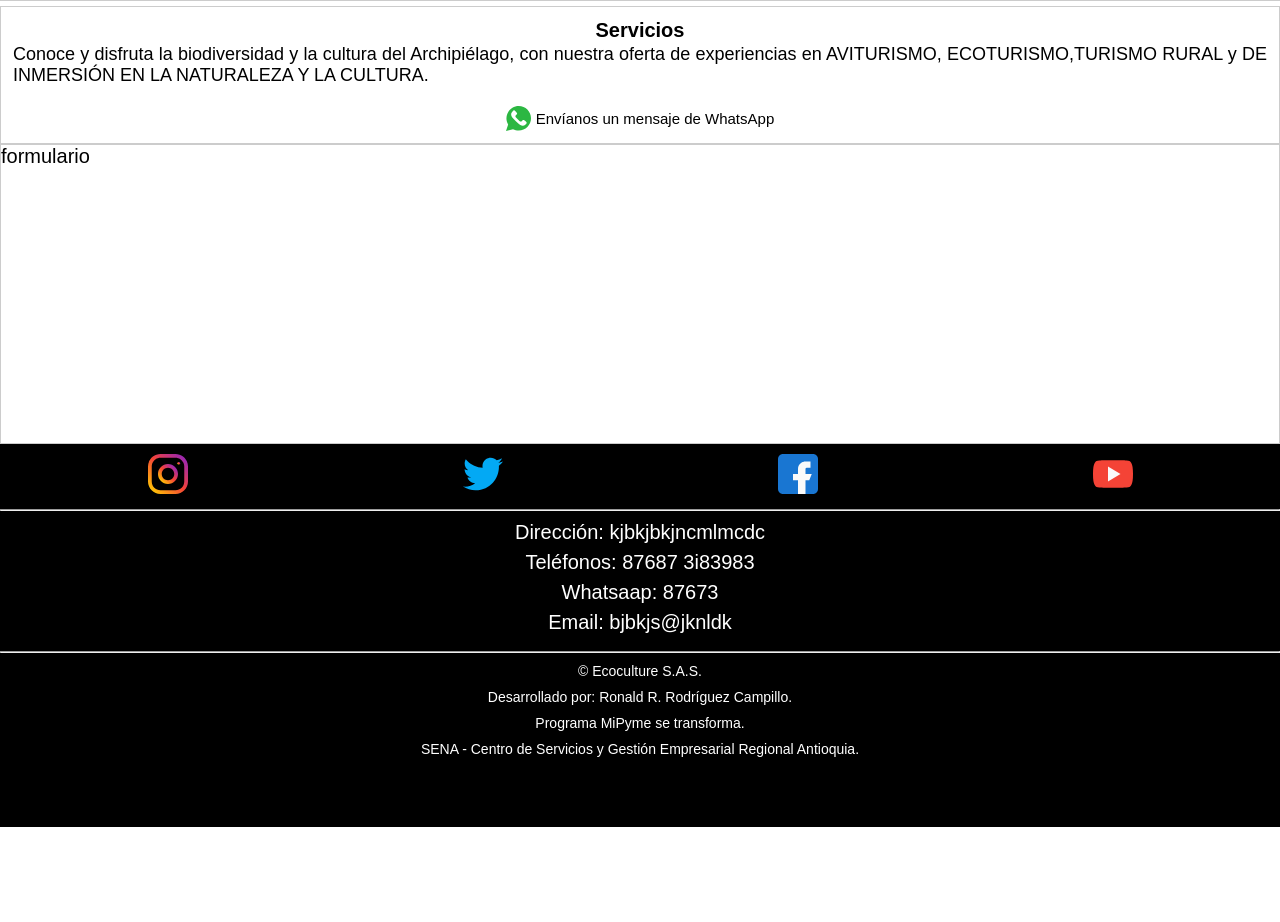
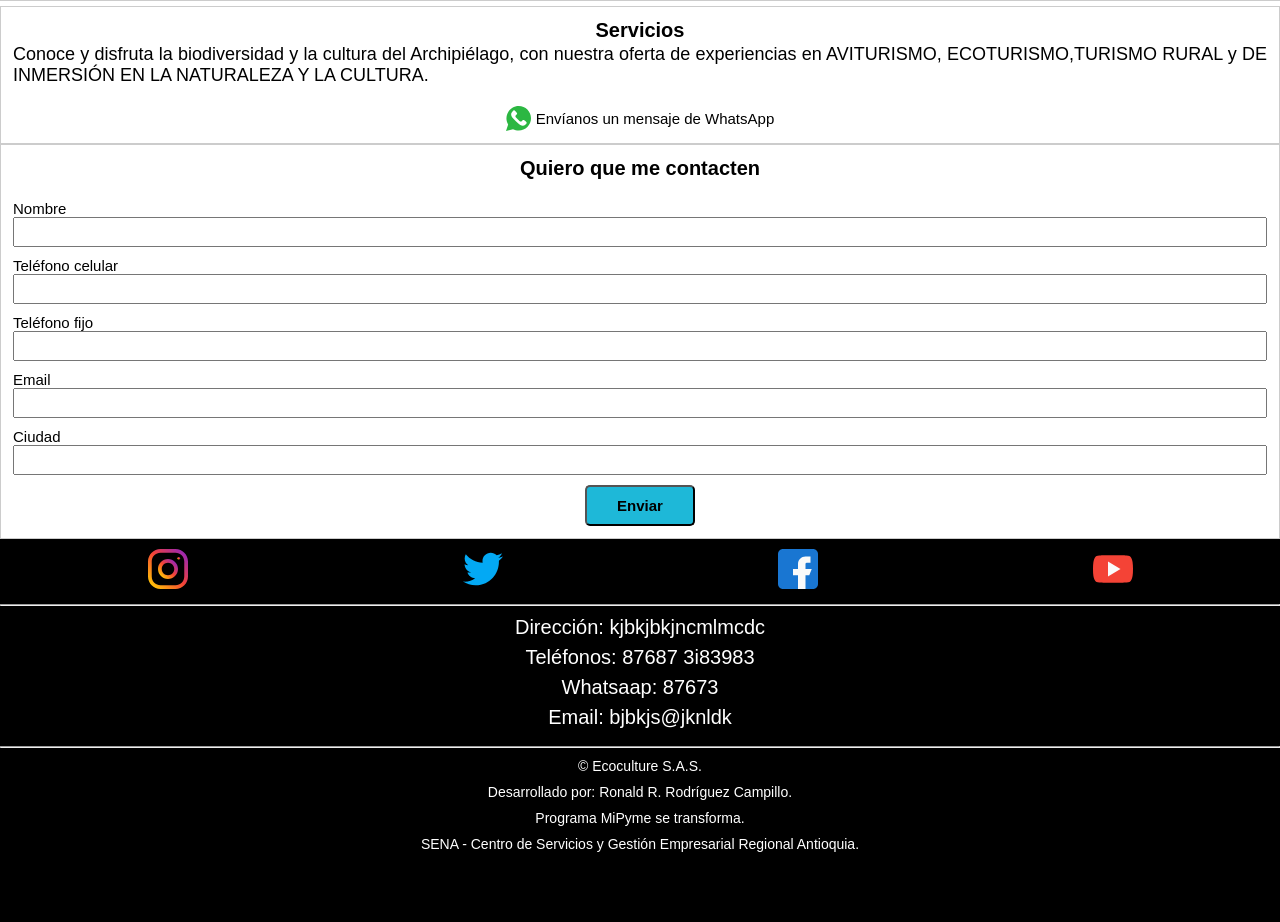
Before and after one commit to ronaldrrca/ecoculture_landingPage, a PHP site: page / in a window 1280 px wide. Shown: the part 1063-1985 px from the top of the page. Before the commit the page ends 1890 px from the top, so only its background shows below. Run offline with PHP 8.4, Linux system fonts and the light colour scheme.

Commit message:
agregando la estructura del formulario

```diff
--- a/index.html
+++ b/index.html
@@ -42,14 +42,28 @@
                 y DE INMERSIÓN EN LA NATURALEZA Y LA CULTURA.</p>
             <article id="whatsapp">
                 <img src="./assets/icons/whatsaap.svg" alt="">
-                <a id="whatsapp-link" href="https://api.whatsapp.com/send?phone=+57 300 3581311">Envíanos un mensaje de WhatsApp</a>
+                <a id="whatsapp-link" href="https://api.whatsapp.com/send?phone=+57 300 3581311" target="_blank">Envíanos un mensaje de WhatsApp</a>
             </article>
 
 
         </section>
         <!-- <hr class="section-separator"> -->
         <section id="form">
-           formulario
+            <h2>Quiero que me contacten</h2>
+           <form action="">
+               <label for="">Nombre</label>
+                <input type="text">
+               <label for="">Teléfono celular</label>
+                <input type="text">
+               <label for="">Teléfono fijo</label>
+                <input type="text">
+               <label for="">Email </label>
+                <input type="text">
+               <label for="">Ciudad</label>
+                <input type="text">
+                <div id="submit"><input type="submit" value="Enviar"></div>
+
+           </form>
         </section>
 
     </main>
--- a/styles.css
+++ b/styles.css
@@ -157,7 +157,7 @@ footer{
 
 #form{
     width: 100%;
-    height: 30rem;
+    height: auto;
     color: black;
     /* background-color: darkolivegreen; */
 }
@@ -234,3 +234,42 @@ main section{
     color: black;
     cursor: pointer;
 }
+
+#form{
+    padding: 1.2rem;
+}
+
+#form h2{
+    font-size: 2rem;
+    text-align: center;
+    margin-bottom: 2rem;
+}
+
+input[type=text]{
+    width: 100%;
+    height: 3rem;
+    margin-bottom: 1rem;
+}
+
+label{
+    width: 100%;
+    display: block;
+    font-size: 1.5rem;
+}
+
+#submit{
+    width: 100%;
+    display: flex;
+    justify-content: center;
+    align-items: center;
+
+}
+
+input[type=submit]{
+   padding: 1rem 3rem 1rem 3rem;
+   cursor: pointer;
+   font-size: 1.5rem;
+   background-color: var(--blue);
+   font-weight: bold;
+   border-radius: 0.5rem;
+}
```
